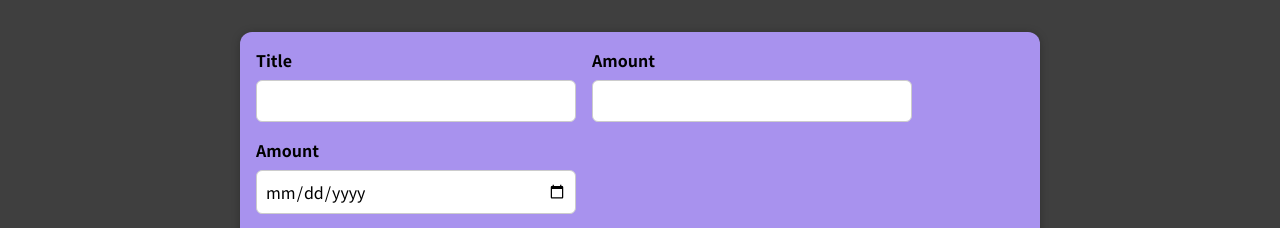
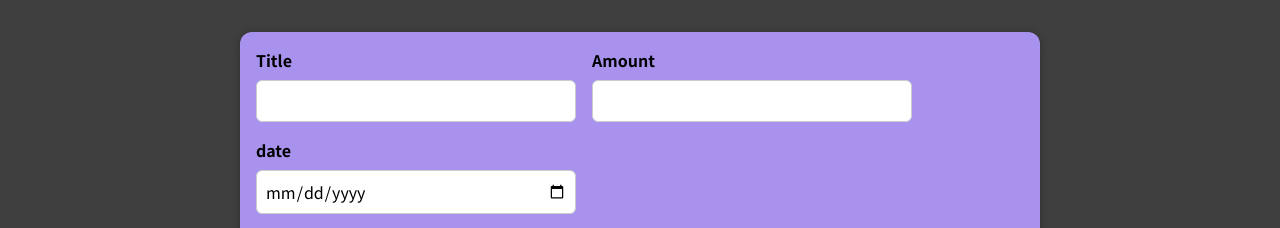
Before and after one commit to AnthonyRSpyker/Budget_react, a React (Create React App) app in the folder 01-starting-setup/: page / in a window 1280 px wide. Shown: the top 228 px of the page. Built offline with nearby package versions, Linux system fonts and the light colour scheme.

Commit message:
set ups state for the input elements of title, amount, and date.  pointed each set state to their target value in the function that handles the change.

```diff
--- a/01-starting-setup/src/components/NewExpenses/NewExpenseForm.component.js
+++ b/01-starting-setup/src/components/NewExpenses/NewExpenseForm.component.js
@@ -1,22 +1,42 @@
-import React from "react"
+import React, { useState } from "react"
 
 import './NewExpenseForm.style.css'
 
 const NewExpenseForm = () => {
+
+    const [enteredTitle, setEnteredTitle] = useState('')
+    const [enteredAmount, setEnteredAmount] = useState('')
+    const [enterDate, setEntereddate] = useState('')
+
+    const titleChangeHandler = (event) => {
+
+        setEnteredTitle(event.target.value)
+    }
+
+    const amountChangeHandler = (event) => {
+
+        setEnteredAmount(event.taget.value)
+    }
+
+    const dateChangeHandler = (event) => {
+
+        setEntereddate(event.taget.value)
+    }
+
     return (
             <form>
                 <div className='new-expense__controls'>
                     <div className='new-expense__control'>
                         <label>Title</label>
-                        <input type='text' />
+                        <input type='text' onChange={titleChangeHandler}/>
                     </div>
                     <div className='new-expense__control'>
                         <label>Amount</label>
-                        <input type='number' min='0.01' step='0.01' />
+                        <input type='number' min='0.01' step='0.01' onChange={amountChangeHandler}/>
                     </div>
                     <div className='new-expense__control'>
-                        <label>Amount</label>
-                        <input type='date' min='2019-01-01' step='2022-12-31' />
+                        <label>date</label>
+                        <input type='date' min='2019-01-01' step='2022-12-31' onChange={dateChangeHandler}/>
                     </div>
                 </div>
                 <div className="new-expense__actions">
```
Also changed, not shown: 1 other file (tests, documents, lock files or other folders).
